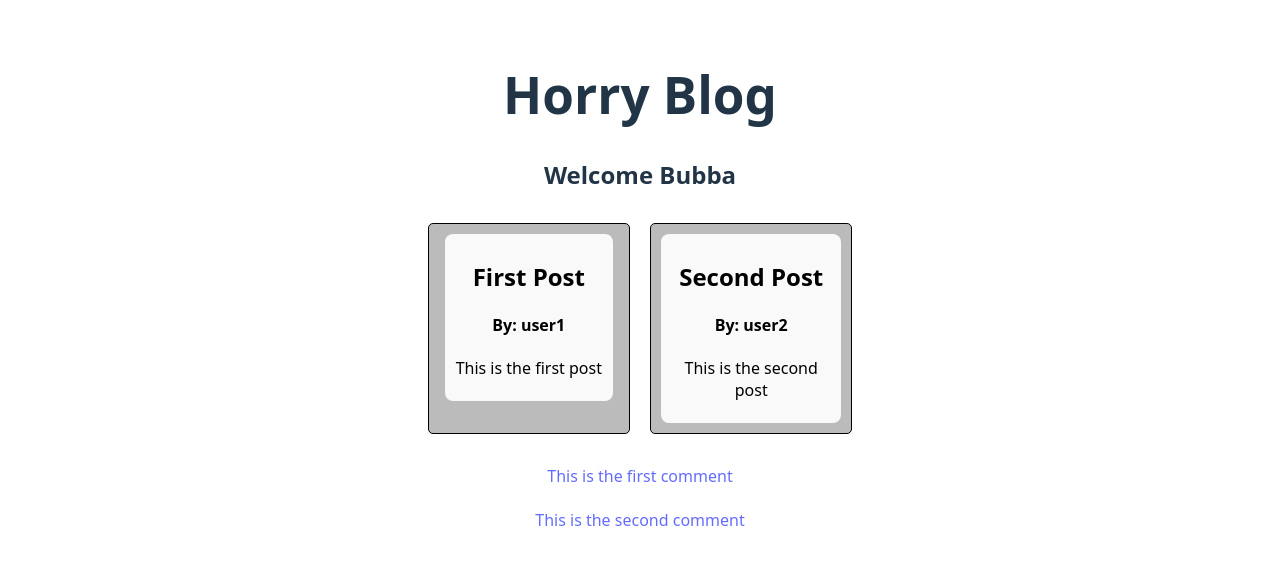
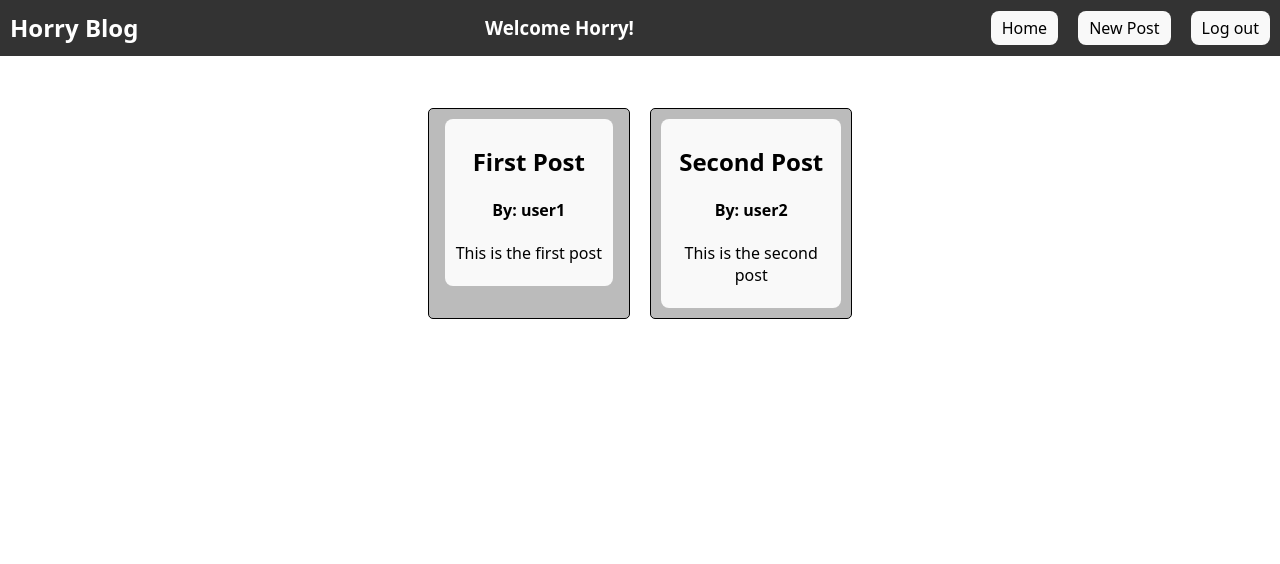
Before and after one commit to HorrySheet11/blogAPI, a React (Vite) app in the folder accessBlogPost/: page / in a window 1280 px wide. Shown: the top 564 px of the page. Built offline with nearby package versions, Linux system fonts and the light colour scheme; no server answers.

Commit message:
added header component and AuthContext
user is fetched from authContext to be used throughout the app
adjusted css for header and home component

```diff
--- /dev/null
+++ b/accessBlogPost/src/components/Header.css
@@ -0,0 +1,33 @@
+.header {
+    background-color: #333;
+    color: white;
+    padding: 10px;
+    text-align: center;
+    display: flex;
+    justify-content: space-between;
+    align-items: center;
+    flex-direction: row;
+    position:absolute;
+    top: 0;
+    left: 0;
+    width: 100%;
+}
+
+.header > *{
+    margin: 0 10px;
+}
+
+.header h2 {
+    margin: 0;
+}
+
+.header > ul >li {
+    display: inline-block;
+    margin: 0 10px;
+}
+
+.header > ul{
+    margin: 0;
+    padding-right:10px;
+
+}
--- /dev/null
+++ b/accessBlogPost/src/components/Header.jsx
@@ -0,0 +1,42 @@
+import { useNavigate } from "react-router-dom";
+import {useState, useContext} from 'react';
+import './Header.css';
+import { AuthContext } from "../context/AuthContext.jsx";
+
+function Header() {
+  const { user, loading } = useContext(AuthContext);
+
+  const nav = useNavigate();
+	return (
+		<div className="header">
+			<h2>Horry Blog</h2>
+			{user && <h3>Welcome {user.username}</h3>}
+			<ul>
+				<li>
+					<button type="button" onClick={()=>nav('/')}>Home</button>
+				</li>
+				{!user ? (
+					<>
+						<li>
+							<button type="button" onClick={()=>nav('/log-in')}>Log in</button>
+						</li>
+						<li>
+							<button type="button" onClick={()=>nav('/sign-up')}>Sign up</button>
+						</li>
+					</>
+        ) : (
+          <>
+            <li>
+              <button type="button" onClick={()=>nav('new-post')}>New Post</button>
+            </li>
+            <li>
+              <button type="button" onClick={()=>nav('/log-out')}>Log out</button>
+            </li>
+          </>
+        )}
+			</ul>
+		</div>
+	);
+}
+
+export default Header;
--- /dev/null
+++ b/accessBlogPost/src/context/AuthContext.jsx
@@ -0,0 +1,30 @@
+import React, { createContext, useState, useEffect } from "react";
+import axios from "axios";
+
+export const AuthContext = createContext(null);
+
+export const AuthProvider = ({ children }) => {
+  const [user, setUser] = useState(null);
+  const [loading, setLoading] = useState(true);
+
+  useEffect(() => {
+    const fetchUser = async () => {
+      try {
+        // const currentUser = axios.get(`${import.meta.env.VITE_API_URL}/user`);
+        const currentUser = { username: "Horry!" };
+        setUser(currentUser);
+      } catch (err) {
+        console.error("Failed to fetch user:", err);
+      } finally {
+        setLoading(false);
+      }
+    };
+    fetchUser();
+  }, []);
+
+  return (
+    <AuthContext.Provider value={{ user, loading }}>
+      {children}
+    </AuthContext.Provider>
+  );
+};
--- a/accessBlogPost/src/main.jsx
+++ b/accessBlogPost/src/main.jsx
@@ -3,11 +3,14 @@ import { createRoot } from "react-dom/client";
 import "./index.css";
 import App from "./App.jsx";
 import { BrowserRouter } from "react-router-dom";
+import { AuthProvider } from "./context/AuthContext.jsx";
 
 createRoot(document.getElementById("root")).render(
 	<StrictMode>
-		<BrowserRouter>
-			<App />
-		</BrowserRouter>
+		<AuthProvider>
+			<BrowserRouter>
+				<App />
+			</BrowserRouter>
+		</AuthProvider>
 	</StrictMode>,
 );
--- a/accessBlogPost/src/pages/Home.css
+++ b/accessBlogPost/src/pages/Home.css
@@ -2,6 +2,11 @@ body{
   justify-content: flex-start;
   flex-direction:column;
   overflow-y: auto;
+  position:relative;
+}
+
+#home{
+  padding-top:50px;
 }
 
 .post{
--- a/accessBlogPost/src/pages/Home.jsx
+++ b/accessBlogPost/src/pages/Home.jsx
@@ -1,11 +1,12 @@
 import axios from "axios";
 import { useEffect, useRef, useState } from "react";
 import Login from "../components/LogIn";
+import Header from "../components/Header";
 import "./Home.css";
 import { useNavigate } from "react-router-dom";
 
 function Home() {
-	// const [user, setUser] = useState(null);
+  // const { user, loading } = useContext(AuthContext);
 	// const [posts, setPosts] = useState([]);
 	// const [comments, setComments] = useState([]);
 	const user = { username: "Bubba" };
@@ -28,16 +29,7 @@ function Home() {
 		},
 	];
 
-	const comments = [
-		{
-			id: 1,
-			content: "This is the first comment",
-		},
-		{
-			id: 2,
-			content: "This is the second comment",
-		},
-	];
+
 	useEffect(() => {
 		axios
 			.get(import.meta.env.VITE_API_URL)
@@ -60,14 +52,12 @@ function Home() {
     };
   };
 	return (
-		<div id="home">
-			<h1>Horry Blog</h1>
+    <div id="home">
+      <Header />
 			<dialog ref={dialogRef}>
 				<Login closeModal={closeModal} />
 			</dialog>
 			{user ? (
-				<>
-					<h2>Welcome {user.username}</h2>
 					<div id="blog">
 						<ul>
 							{posts.map((post) => {
@@ -83,19 +73,6 @@ function Home() {
 							})}
 						</ul>
 					</div>
-					<div id="comments">
-						{comments.map((comment) => {
-							return (
-								<a href={`/comments/${comment.id}`} key={comment.id}>
-									<div>
-										<h2>{comment.username}</h2>
-										<p>{comment.content}</p>
-									</div>
-								</a>
-							);
-						})}
-					</div>
-				</>
 			) : (
 				<>
 					<h2>Not logged in</h2>
--- a/accessBlogPost/src/pages/InspectPost.jsx
+++ b/accessBlogPost/src/pages/InspectPost.jsx
@@ -1,24 +1,61 @@
 import axios from "axios";
 import { useEffect, useState } from "react";
 import { useParams,useNavigate } from "react-router-dom";
+import Header from '../components/Header';
 
 function InspectPost(){
-  const [postData, setPostData] = useState(null);
+  // const [postData, setPostData] = useState(null);
   const {id}= useParams();
   const nav = useNavigate();
 
   useEffect(() => {
-    axios.get(`${import.meta.env.VITE_API_URL}/post/${id}`).then((response) => {
+    try {
+      const response = axios.get(`${import.meta.env.VITE_API_URL}/post/${id}`);
       setPostData(response.data);
-    });
-  })
+    } catch (error) {
+      console.log(error);
+    }
+  },[id]);
+
+  const postData = {
+    id: 1,
+    title: "First Post",
+    content: "This is the first post",
+    author: "John Doe",
+    comments: [
+      {
+        id: 1,
+        username: "user1",
+        content: "This is the first comment",
+      },
+      {
+        id: 2,
+        username: "user2",
+        content: "This is the second comment",
+      },
+    ],
+  }
 
   return(
     <div>
+      <Header />
       <h1>{postData?.title}</h1>
-      <p>{postData?.content}</p>
-      <h3>Author: {postData?.author}</h3>
+      <p>Author: {postData?.author}</p>
+      <h4>{postData?.content}</h4>
       <button type="button" onClick={()=>nav("/")}>Back</button>
+
+      <div id="comments">
+						{postData.comments.map((comment) => {
+							return (
+								<a href={`/comments/${comment.id}`} key={comment.id}>
+									<div>
+										<h2>{comment.username}</h2>
+										<p>{comment.content}</p>
+									</div>
+								</a>
+							);
+						})}
+					</div>
     </div>
   )
 }
```
